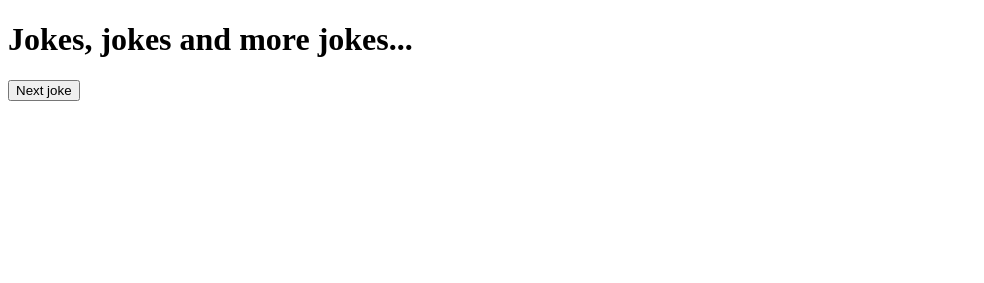
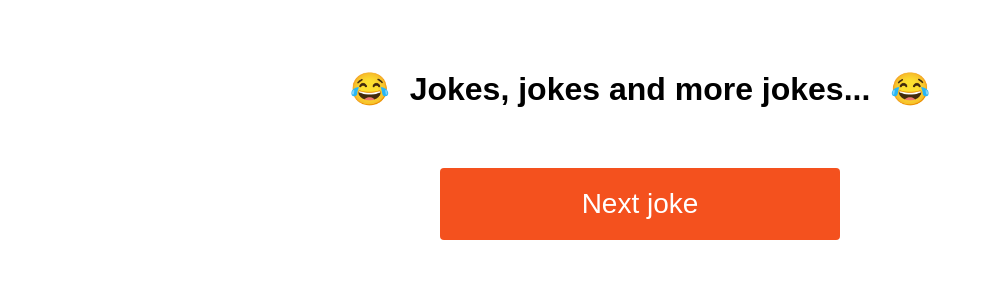
Before and after one commit to sschmidt0/sprint5_acudits, a plain HTML site: page index.html in a window 1280 px wide. Shown: the whole page, without its empty margins (0-984 px from the left). Drawn offline with Linux system fonts and the light colour scheme.

Commit message:
nivell 1 - exercici 2

```diff
--- /dev/null
+++ b/css/styles.css
@@ -0,0 +1,63 @@
+body {
+  font-family: Arial, Helvetica, sans-serif;
+}
+
+h1 {
+  margin: 70px auto 60px;
+  text-align: center;
+}
+
+h1::before, h1::after {
+  content: "😂";
+  margin: 20px;
+}
+
+.jokes-box {
+  width: 70%;
+  margin: auto;
+  text-align: center;
+}
+
+button {
+  display: inline-block;
+  width: 400px;
+  padding: 20px;
+  margin-bottom: 40px;
+  color: #FFFFFF;
+  background-color: #f4511e;
+  border: none;
+  border-radius: 4px;
+  text-align: center;
+  font-size: 28px;
+  transition: all 0.5s;
+  cursor: pointer;
+}
+
+button span {
+  cursor: pointer;
+  display: inline-block;
+  position: relative;
+  transition: 0.5s;
+}
+
+button span:after {
+  content: '\00bb';
+  position: absolute;
+  top: 0;
+  right: -20px;
+  opacity: 0;
+  transition: 0.5s;
+}
+
+button:hover span {
+  padding-right: 25px;
+}
+
+button:hover span:after {
+  right: 0;
+  opacity: 1;
+}
+
+#jokes {
+  font-size: 28px;
+}
--- a/index.html
+++ b/index.html
@@ -4,6 +4,7 @@
   <meta charset="UTF-8">
   <meta http-equiv="X-UA-Compatible" content="IE=edge">
   <meta name="viewport" content="width=device-width, initial-scale=1.0">
+  <link rel="stylesheet" href="css/styles.css">
   <title>Jokes</title>
 </head>
 <body>
--- a/js/index.js
+++ b/js/index.js
@@ -1,4 +1,5 @@
 const btn = document.getElementById('btn');
+const paragraph = document.getElementById('jokes');
 
 const loadJokes = () => {
   const myHeaders = new Headers();
@@ -12,7 +13,10 @@ const loadJokes = () => {
 
   fetch("https://icanhazdadjoke.com/", requestOptions)
     .then(response => response.json())
-    .then(result => console.log(result.joke))
+    .then(result => {
+      console.log(result.joke);
+      paragraph.innerHTML = result.joke;
+    })
     .catch(error => console.log('error', error));
 }
 
```
